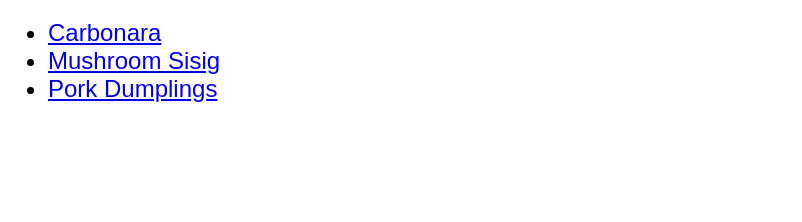
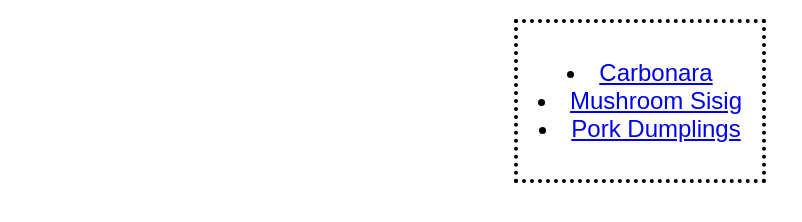
Before and after one commit to axelklaudedelgado/odin-recipes, a plain HTML site: page index.html in a window 1280 px wide. Shown: the part 62-284 px from the top of the page, without its empty margins (0-802 px from the left). Drawn offline with Linux system fonts and the light colour scheme.

Commit message:
Update links list to be in a centered container

```diff
--- a/index.html
+++ b/index.html
@@ -9,10 +9,12 @@
 
     <body>
         <h1 class="webpage-title"">Odin Recipes</h1>
-        <ul>
-           <li><a href="recipes/carbonara.html">Carbonara</a></li>
-           <li><a href="recipes/sisig.html">Mushroom Sisig</a></li>
-           <li><a href="recipes/dumplings.html">Pork Dumplings</a></li>
-        </ul>
+        <div class="links-container">
+            <ul class="links-list">
+                <li><a href="recipes/carbonara.html">Carbonara</a></li>
+                <li><a href="recipes/sisig.html">Mushroom Sisig</a></li>
+                <li><a href="recipes/dumplings.html">Pork Dumplings</a></li>
+             </ul>
+        </div>
     </body>
 </html>
--- a/style.css
+++ b/style.css
@@ -1,6 +1,20 @@
 .webpage-title{
     font-family: "Monaco", monospace;
     text-align: center;
+}
+
+.links-list{
+    list-style-position: inside;
+    text-align: center;
+    padding-left: 0;
+}
+
+.links-container {
+    border: 4px black dotted;
+    max-width: fit-content;
+    margin-left: auto;
+    margin-right: auto;
+    padding: 20px;
 }
 
 li {
```
